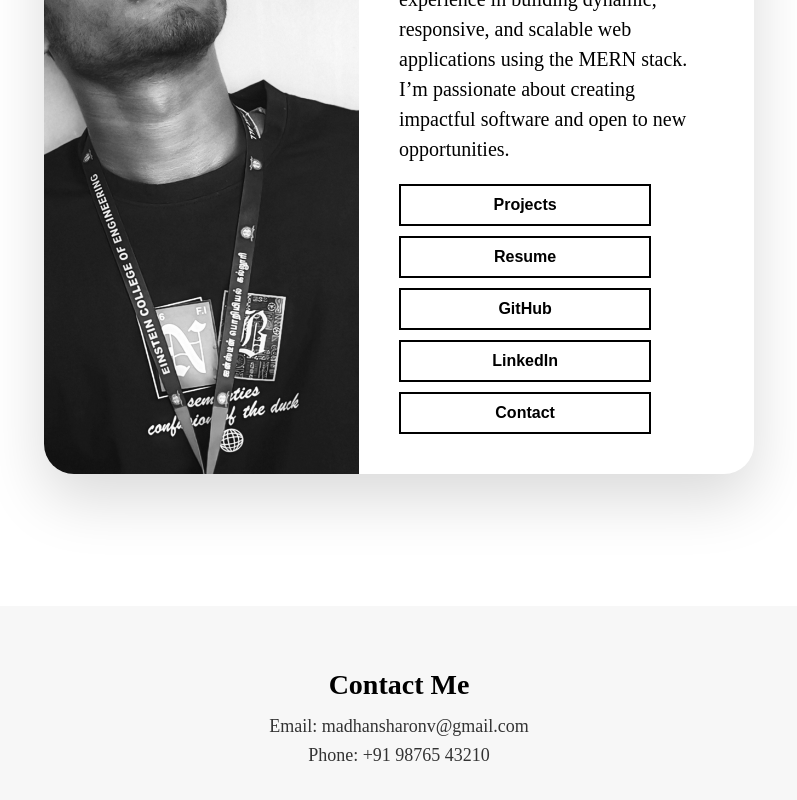
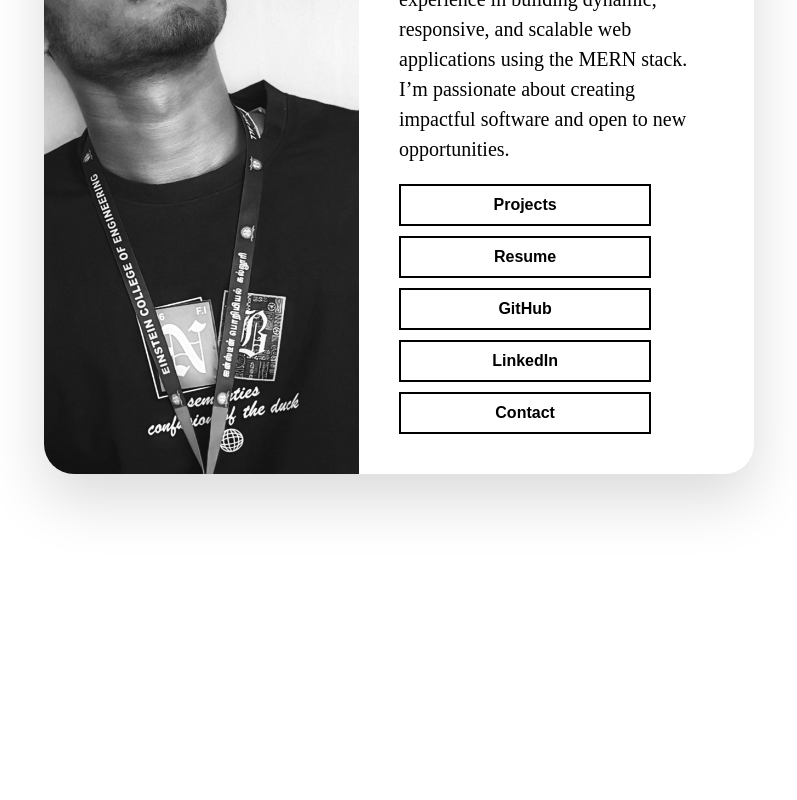
Before and after one commit to MADHANSHARON/my-portfolio, a React (Vite) app: page / in a window 1280 px wide. Shown: the part 332-1132 px from the top of the page, without its empty margins (241-1038 px from the left). After the commit the page ends 896 px from the top, so only its background shows below. Built offline with nearby package versions, Linux system fonts and the light colour scheme.

Commit message:
initial commit

```diff
--- a/src/components/Hero.jsx
+++ b/src/components/Hero.jsx
@@ -1,14 +1,15 @@
-import { useRef,useEffect } from 'react';
+import { useRef, useEffect, useState } from 'react';
 import { Link } from 'react-router-dom';
 import './Hero.css';
 import profile from '../assets/madhan1.jpg';
 
 function Hero() {
   const contactRef = useRef(null);
+  const [showContact, setShowContact] = useState(false);
+
   useEffect(() => {
     window.scrollTo(0, 0);
   }, []);
-
 
   const scrollToContact = () => {
     contactRef.current?.scrollIntoView({ behavior: 'smooth' });
@@ -43,7 +44,6 @@ function Hero() {
                 <button>Resume</button>
               </a>
 
-
               <a
                 href="https://github.com/MadhanSharon"
                 target="_blank"
@@ -58,19 +58,31 @@ function Hero() {
               >
                 <button>LinkedIn</button>
               </a>
-              {/* ✅ Last button */}
-              <button className='contact-btn'  onClick={scrollToContact}>Contact</button>
+
+              {/* ✅ Contact button toggles section */}
+              <button
+                className="contact-btn"
+                onClick={() => setShowContact(!showContact)}
+              >
+                {showContact ? 'Close Contact' : 'Contact'}
+              </button>
             </div>
           </div>
         </div>
       </div>
 
-      {/* ✅ Contact Section (Hidden until scrolled) */}
-      <div ref={contactRef} className="contact-details">
+      {/* ✅ Contact Section (shows only when toggled) */}
+      {showContact && (
+        <div
+          ref={contactRef}
+          className="contact-details"
+          id="contactSection"
+        >
           <h2>Contact Me</h2>
           <p>Email: madhansharonv@gmail.com</p>
           <p>Phone: +91 98765 43210</p>
         </div>
+      )}
     </>
   );
 }
```
Lines whose indentation alone changed are shown as unchanged.
